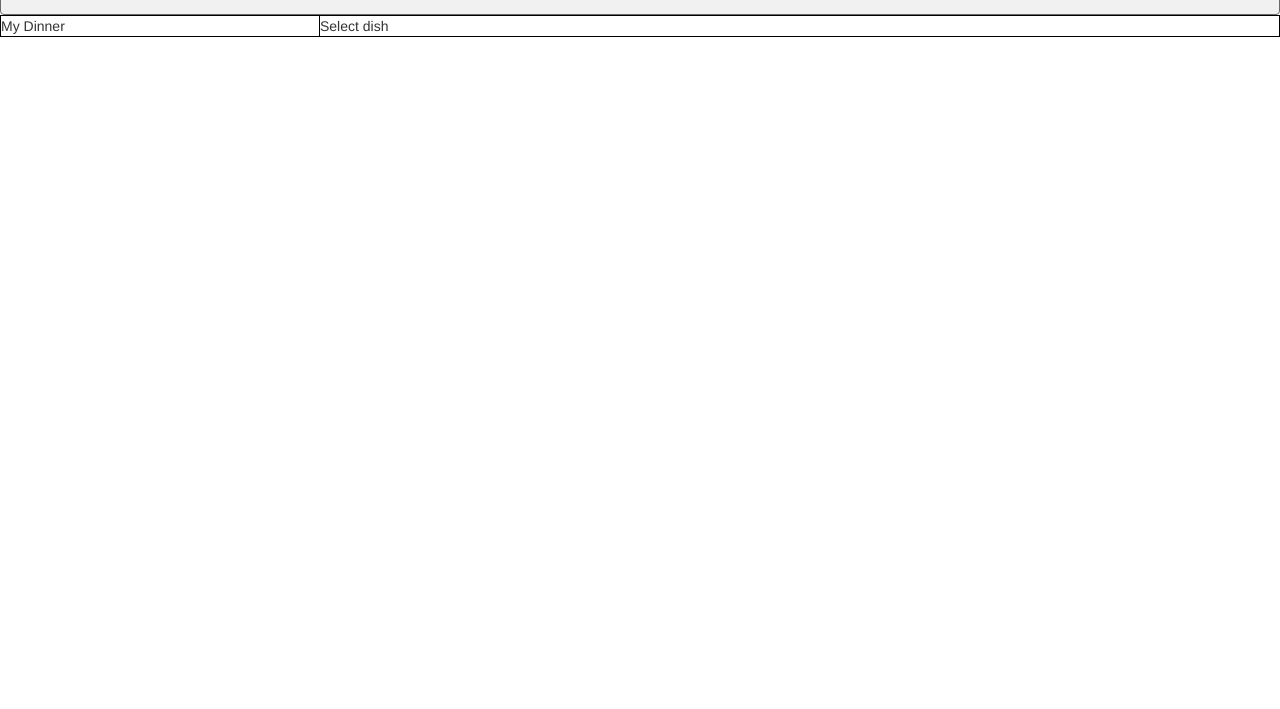
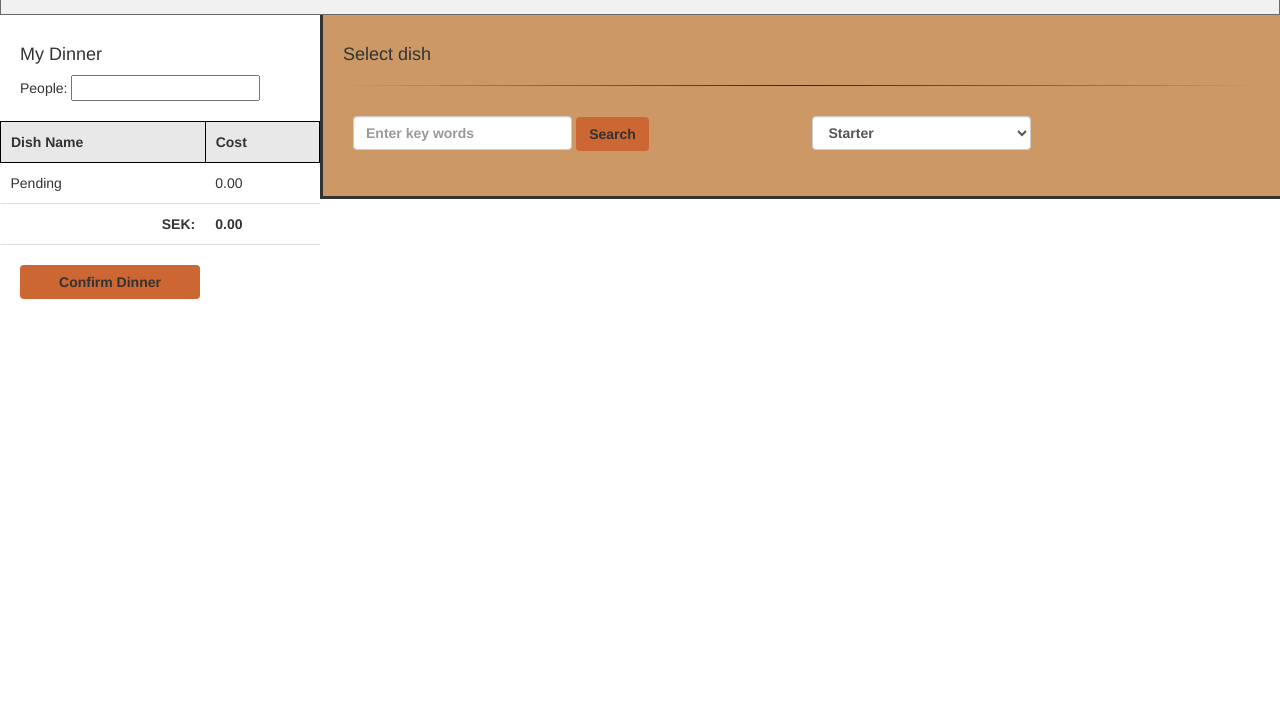
Before and after one commit to orangewatsons/Interaction-Programming-DH2461, a plain HTML site: page dinnerplanner-html/selectDish.html in a window 1280 px wide. Shown: the part 91-800 px from the top of the page. Drawn offline with nearby package versions, Linux system fonts and the light colour scheme.

Commit message:
adjusted selectDish

```diff
--- a/dinnerplanner-html/css/style.css
+++ b/dinnerplanner-html/css/style.css
@@ -22,15 +22,12 @@
 
 .navbar{
     margin-bottom: 0px;
+    border-radius: 0px;
 }
 
 .wrapper{
     background-image: url("../images/index_background.jpg");
     background-size: cover;
-}
-
-.dish-content{
-    border: 1px solid black;
 }
 
 .col-1-3{
@@ -39,8 +36,54 @@
 }
 
 .col-2-3{
-    width: 75%
+    width: 75%;
     float: left;
+    padding: 20px;
+    border-style: hidden hidden solid solid;
+    background-color: #CC9966;
+}
+
+hr{
+    border: 0;
+    height: 1px;
+    background-image: linear-gradient(to right, rgba(0, 0, 0, 0), rgba(0, 0, 0, 0.75), rgba(0, 0, 0, 0));
+}
+
+table{
+    width: 100%;
+    margin-top: 20px;
+}
+
+th{
+    border: 1px solid black;
+    padding: 10px;
+    background-color: #E8E8E8;
+    font-weight: bold;
+}
+
+td{
+    padding: 10px;
+    border-bottom: 1px solid #ddd;
+}
+
+.btn{
+    background-color: #CC6633;
+}
+
+.confirmBtn{
+    margin-left: 20px;
+    margin-top: 20px;
+    width: 180px;
+    font-weight: bold;
+}
+
+.form-control{
+    width: 50%;
+    display: inline;
+}
+
+.confirmBtn:hover{
+    box-shadow: 0 12px 16px 0 rgba(0,0,0,0.24), 0 17px 50px 0 rgba(0,0,0,0.19);
 }
 
 .login-text{
--- a/dinnerplanner-html/selectDish.html
+++ b/dinnerplanner-html/selectDish.html
@@ -21,8 +21,33 @@
 
 <!-- end of header-->
 
-    <div class="dish-content col-1-3">My Dinner</div>
-    <div class="dish-content col-2-3">Select dish</div>
+    <div class="col-1-3">
+        <h4 style="padding-left:20px;padding-top:20px;">My Dinner</h4>
+        <form style="padding-left:20px;"> People: <input type="number" id="numOfGuests"></input></form>
+        <table>
+            <tr><th>Dish Name</th><th>Cost</th></tr>
+            <tr><td>Pending</td><td>0.00</td></tr>
+            <tr style="font-weight:bold"><td style="text-align:right;">SEK:</td><td>0.00</td></tr>
+        </table>
+        <button class="confirmBtn btn">Confirm Dinner</button>
+    </div>
+    <div class="col-2-3">
+        <h4>Select dish</h4>
+        <hr>
+        <form>
+            <table class="form-group">
+                <tr><th style="background-color:transparent;border:0px;width:50%;"><input type="search" id="searchQuery" placeholder="Enter key words" class="form-control">
+                    <button class="btn" id="searchBtn"><b>Search</b></button></th>
+                    <th style="background-color:transparent;border:0px;text-align:left;">
+                        <select class="form-control" id="sel1">
+                            <option>Starter</option>
+                            <option>Main Dish</option>
+                            <option>Dessert</option>
+                        </select>
+                    </th></tr>
+            </table>
+        </form>
+    </div>
 
 
     <!-- jQuery -->
@@ -31,9 +56,8 @@
     <script src="http://netdna.bootstrapcdn.com/bootstrap/3.1.0/js/bootstrap.min.js"></script>
 
 	<!-- The application JavaScript code -->
-	<script src="src/js/app.js"></script>
-	<script src="src/js/model/dinnerModel.js"></script>
-	<script src="src/js/view/exampleView.js"></script>
-	<script src="src/js/view/exampleViewController.js"></script>
+	<script src="js/app.js"></script>
+	<script src="js/model/dinnerModel.js"></script>
+	<script src="js/view/exampleView.js"></script>
   </body>
 </html>
```
Also changed, not shown: dinnerplanner-html/index.html (+3 -4 lines).
